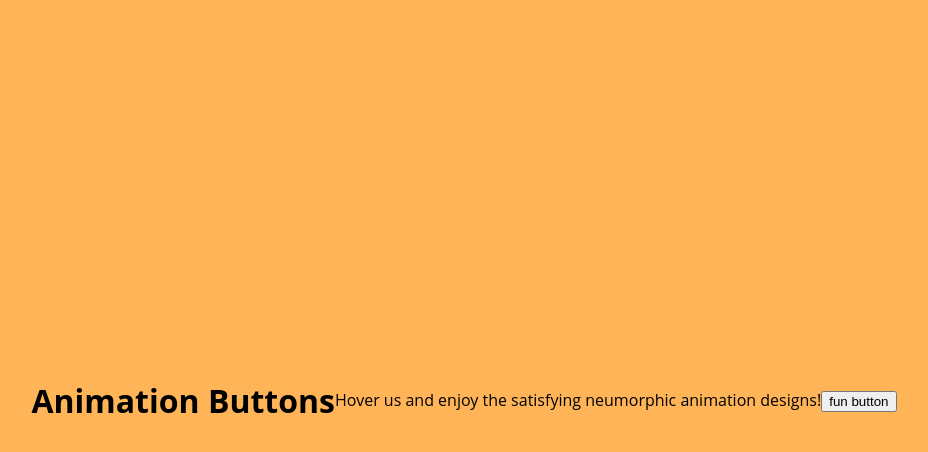
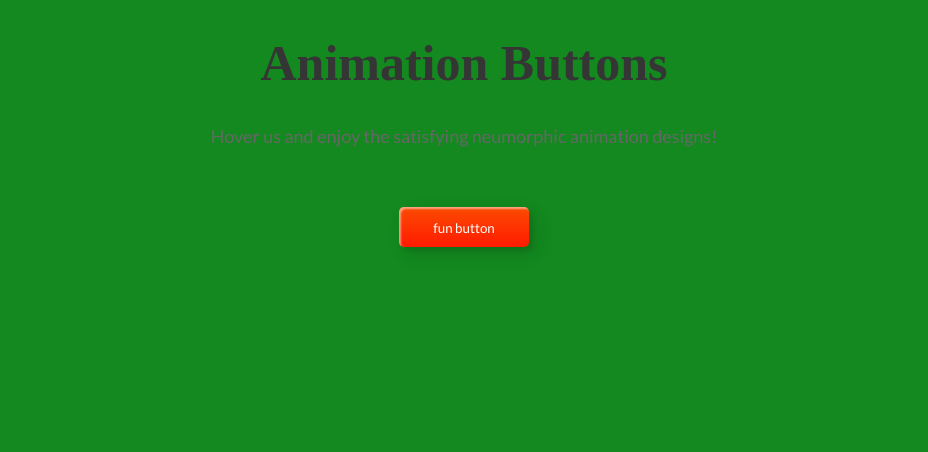
Before and after one commit to vivianconrad/bigfootfinalproject, a plain HTML site: page index.html in a window 1280 px wide. Shown: the whole page, without its empty margins (176-1104 px from the left). Drawn offline with Linux system fonts and the light colour scheme.

```diff
--- a/homestylesheet.css
+++ b/homestylesheet.css
@@ -3,119 +3,87 @@
     font-family: 'Open Sans', Helvetica, Arial, sans-serif;
 }
 
-html {
-    box-sizing: border-box;
-    --bgColorMenu: #1d1d27;
-    --duration: .7s;
+h1 {
+    position: relative;
+    text-align: center;
+    color: #353535;
+    font-size: 50px;
+    font-family: "Cormorant Garamond", serif;
 }
 
-html *,
-html *::before,
-html *::after {
-    box-sizing: inherit;
+p {
+    font-family: 'Lato', sans-serif;
+    font-weight: 300;
+    text-align: center;
+    font-size: 18px;
+    color: #676767;
 }
 
-body {
-    margin: 0;
-    display: flex;
-    height: 100vh;
-    overflow: hidden;
-    align-items: center;
-    justify-content: center;
-    background-color: #ffb457;
-    -webkit-tap-highlight-color: transparent;
-    transition: background-color var(--duration);
+.frame {
+    width: 90%;
+    margin: 40px auto;
+    text-align: center;
 }
 
-.menu {
-    margin: 0;
-    display: flex;
-    /* Works well with 100% width  */
-    width: 32.05em;
-    font-size: 1.5em;
-    padding: 0 2.85em;
-    position: relative;
-    align-items: center;
-    justify-content: center;
-    background-color: var(--bgColorMenu);
+button {
+    margin: 20px;
 }
 
-.menu__item {
-    all: unset;
-    flex-grow: 1;
-    z-index: 100;
-    display: flex;
+.custom-btn {
+    width: 130px;
+    height: 40px;
+    color: #fff;
+    border-radius: 5px;
+    padding: 10px 25px;
+    font-family: 'Lato', sans-serif;
+    font-weight: 500;
+    background: transparent;
     cursor: pointer;
+    transition: all 0.3s ease;
     position: relative;
-    border-radius: 50%;
-    align-items: center;
-    will-change: transform;
-    justify-content: center;
-    padding: 0.55em 0 0.85em;
-    transition: transform var(--timeOut, var(--duration));
+    display: inline-block;
+    box-shadow: inset 2px 2px 2px 0px rgba(255, 255, 255, .5), 7px 7px 20px 0px rgba(0, 0, 0, .1), 4px 4px 5px 0px rgba(0, 0, 0, .1);
+    outline: none;
 }
 
-.menu__item::before {
-    content: "";
-    z-index: -1;
-    width: 4.2em;
-    height: 4.2em;
-    border-radius: 50%;
-    position: absolute;
-    transform: scale(0);
-    transition: background-color var(--duration), transform var(--duration);
+.btn-5 {
+    width: 130px;
+    height: 40px;
+    line-height: 42px;
+    padding: 0;
+    border: none;
+    background: rgb(255, 27, 0);
+    background: linear-gradient(0deg, rgba(255, 27, 0, 1) 0%, rgba(251, 75, 2, 1) 100%);
 }
 
-.menu__item.active {
-    transform: translate3d(0, -.8em, 0);
+.btn-5:hover {
+    color: #f0094a;
+    background: transparent;
+    box-shadow: none;
 }
 
-.menu__item.active::before {
-    transform: scale(1);
-    background-color: var(--bgColorItem);
+.btn-5:before,
+.btn-5:after {
+    content: '';
+    position: absolute;
+    top: 0;
+    right: 0;
+    height: 2px;
+    width: 0;
+    background: #f0094a;
+    box-shadow: -1px -1px 5px 0px #fff, 7px 7px 20px 0px #0003, 4px 4px 5px 0px #0002;
+    transition: 400ms ease all;
 }
 
-.icon {
-    width: 2.6em;
-    height: 2.6em;
-    stroke: white;
-    fill: transparent;
-    stroke-width: 1pt;
-    stroke-miterlimit: 10;
-    stroke-linecap: round;
-    stroke-linejoin: round;
-    stroke-dasharray: 400;
+.btn-5:after {
+    right: inherit;
+    top: inherit;
+    left: 0;
+    bottom: 0;
 }
 
-.menu__item.active .icon {
-    animation: strok 1.5s reverse;
+.btn-5:hover:before,
+.btn-5:hover:after {
+    width: 100%;
+    transition: 800ms ease all;
 }
-
-@keyframes strok {
-    100% {
-        stroke-dashoffset: 400;
-    }
-}
-
-.menu__border {
-    left: 0;
-    bottom: 99%;
-    width: 10.9em;
-    height: 2.4em;
-    position: absolute;
-    clip-path: url(#menu);
-    will-change: transform;
-    background-color: var(--bgColorMenu);
-    transition: transform var(--timeOut, var(--duration));
-}
-
-.svg-container {
-    width: 0;
-    height: 0;
-}
-
-@media screen and (max-width: 50em) {
-    .menu {
-        font-size: .8em;
-    }
-}
```
Also changed, not shown: 1 other file.
